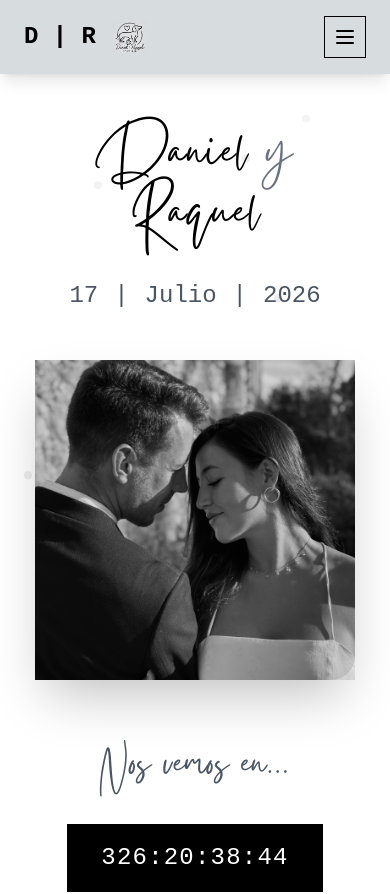
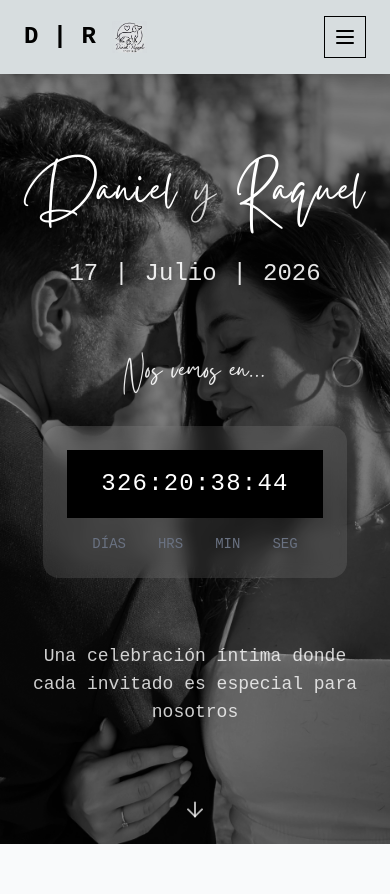
Before and after one commit to janaigutierrez/boda-modo-cata, a React (Vite) app: page / in a window 390 px wide. Shown: the top 894 px of the page. Built offline with nearby package versions, Linux system fonts and the light colour scheme.

Commit message:
pics adjust add timeline

```diff
--- a/src/components/sections/Hero.jsx
+++ b/src/components/sections/Hero.jsx
@@ -1,7 +1,6 @@
 import { motion } from 'framer-motion'
 import { Heart, ArrowDown } from 'lucide-react'
 import Button from '../ui/Button'
-import ImagePlaceholder from '../ui/ImagePlaceholder'
 import CountdownTimer from '../ui/CountdownTimer'
 
 const Hero = ({ data }) => {
@@ -10,42 +9,32 @@ const Hero = ({ data }) => {
     }
 
     return (
-        <section className="min-h-screen bg-white flex items-center justify-center relative overflow-hidden">
+        <section className="min-h-screen relative overflow-hidden">
+            {/* Foto 1 como fondo completo */}
+            <div
+                className="absolute inset-0 bg-cover bg-center bg-no-repeat"
+                style={{
+                    backgroundImage: 'url(/images/1.jpg)'
+                }}
+            />
+
+            {/* Overlay oscuro para legibilidad */}
+            <div className="absolute inset-0 bg-black/40" />
+
+            {/* Contenido superpuesto */}
+            <div className="relative z-10 min-h-screen flex items-center justify-center">
                 <div style={{ marginTop: '100px' }}></div>
 
-            {/* Fondo con elementos flotantes */}
-            <div className="absolute inset-0">
-                {[...Array(6)].map((_, i) => (
-                    <motion.div
-                        key={i}
-                        className="absolute w-2 h-2 bg-black/10 rounded-full"
-                        style={{
-                            left: `${Math.random() * 100}%`,
-                            top: `${Math.random() * 100}%`,
-                        }}
-                        animate={{
-                            y: [-20, 20, -20],
-                            opacity: [0.3, 0.8, 0.3]
-                        }}
-                        transition={{
-                            duration: 4,
-                            repeat: Infinity,
-                            delay: i * 0.5
-                        }}
-                    />
-                ))}
-            </div>
-
                 {/* Contenido principal */}
-            <div className="text-center z-10 max-w-4xl mx-auto px-6 pt-20">
+                <div className="text-center max-w-4xl mx-auto px-6 text-white">
                     <motion.div
                         initial={{ opacity: 0, y: 50 }}
                         animate={{ opacity: 1, y: 0 }}
                         transition={{ duration: 1.2, ease: "easeOut" }}
                     >
-                    <h1 className="text-6xl md:text-6xl font-light tracking-wide mt-12 mb-8 text-black">
+                        <h1 className="text-6xl md:text-7xl font-light tracking-wide mt-12 mb-8">
                             {data?.couple.groom}{" "}
-                        <span className="text-6xl md:text-6xl font-handwritten text-gray-500">y</span>{" "}
+                            <span className="text-5xl md:text-6xl font-handwritten text-white/80">y</span>{" "}
                             {data?.couple.bride}
                         </h1>
                     </motion.div>
@@ -56,7 +45,7 @@ const Hero = ({ data }) => {
                         transition={{ duration: 1, delay: 0.8 }}
                         className="space-y-6"
                     >
-                    <div className="flex items-center justify-center space-x-4 text-2xl text-gray-600">
+                        <div className="flex items-center justify-center space-x-4 text-2xl text-white/90">
                             <span>{data?.date.day}</span>
                             <span>|</span>
                             <span>{data?.date.month}</span>
@@ -65,54 +54,39 @@ const Hero = ({ data }) => {
                         </div>
                     </motion.div>
 
-                {/* FOTO 1 - Después de la fecha, antes del countdown */}
-                <motion.div
-                    initial={{ opacity: 0, scale: 0.8 }}
-                    animate={{ opacity: 1, scale: 1 }}
-                    transition={{ duration: 1, delay: 1.0 }}
-                    className="my-12"
-                >
-                    <div className="relative mx-auto w-80 h-80 md:w-96 md:h-96">
-                        <img
-                            src="/images/1.jpg"
-                            alt="Daniel y Raquel"
-                            className="w-full h-full object-cover shadow-2xl"
-                        />
-                        {/* Overlay sutil para efecto elegante */}
-                        <div className="absolute inset-0 bg-gradient-to-t from-black/10 to-transparent rounded-3xl"></div>
-                    </div>
-                </motion.div>
-
                     {/* Countdown Timer */}
                     <motion.div
                         initial={{ opacity: 0, y: 30 }}
                         animate={{ opacity: 1, y: 0 }}
-                    transition={{ duration: 1, delay: 1.3 }}
+                        transition={{ duration: 1, delay: 1.0 }}
                         className="my-16"
                     >
-                    <h3 className="text-5xl font-light text-gray-600 mb-8">Nos vemos en...</h3>
+                        <h3 className="text-4xl font-light text-white/90 mb-8">Nos vemos en...</h3>
+                        <div className="bg-white/10 backdrop-blur-sm rounded-2xl p-6 inline-block">
                             <CountdownTimer targetDate={data?.date.countdown} />
+                        </div>
                     </motion.div>
 
                     <motion.div
                         initial={{ opacity: 0, y: 30 }}
                         animate={{ opacity: 1, y: 0 }}
-                    transition={{ duration: 1, delay: 1.5 }}
+                        transition={{ duration: 1, delay: 1.3 }}
                         className="mt-16 space-y-6"
                     >
-                    <p className="text-sm text-gray-400 max-w-md mx-auto">
+                        <p className="text-lg text-white/80 max-w-md mx-auto">
                             Una celebración íntima donde cada invitado es especial para nosotros
                         </p>
                     </motion.div>
                 </div>
+            </div>
 
             {/* Flecha scroll down */}
             <motion.div
-                className="absolute bottom-8 left-1/2 transform -translate-x-1/2"
+                className="absolute bottom-8 left-1/2 transform -translate-x-1/2 z-10"
                 animate={{ y: [0, 10, 0] }}
                 transition={{ duration: 2, repeat: Infinity }}
             >
-                <ArrowDown className="w-6 h-6 text-gray-400" />
+                <ArrowDown className="w-6 h-6 text-white/70" />
             </motion.div>
         </section>
     )
--- a/src/components/sections/OurStory.jsx
+++ b/src/components/sections/OurStory.jsx
@@ -1,6 +1,7 @@
+// src/components/sections/OurStory.jsx - ORIGINAL con fotos reales
 import { motion } from 'framer-motion'
 import { useInView } from 'react-intersection-observer'
-import { Heart, Calendar, MapPin, Home } from 'lucide-react'
+import { Heart } from 'lucide-react'
 import Card from '../ui/Card'
 
 const OurStory = ({ data }) => {
@@ -9,8 +10,40 @@ const OurStory = ({ data }) => {
         threshold: 0.2
     })
 
+    const storyMilestones = [
+        {
+            year: "2018",
+            title: "Nos conocimos",
+            icon: "/images/bird.png"
+        },
+        {
+            year: "2021",
+            title: "El destino nos une de nuevo",
+            icon: "/images/heart.png"
+
+        },
+        {
+            year: "2023",
+            title: "Llega Cata",
+            icon: "/images/bond.png"
+
+        },
+        {
+            year: "2024",
+            title: "La Propuesta",
+            icon: "/images/ring.png"
+
+        },
+        {
+            year: "2026",
+            title: "¡Nos casamos!",
+            icon: "/images/rings.png"
+
+        }
+    ]
+
     return (
-        <section className="py-32 bg-white" ref={ref}>
+        <section className="py-32 bg-gray-50" ref={ref}>
             <div className="max-w-7xl mx-auto px-6">
                 {/* Título */}
                 <motion.div
@@ -30,90 +63,89 @@ const OurStory = ({ data }) => {
                     </p>
                 </motion.div>
 
-                {/* Layout principal: Fotos de Raquel - composición compacta */}
-                <div className="mb-20">
+                {/* Grid de fotos y timeline */}
+                <div className="grid lg:grid-cols-2 gap-16 items-center mb-20">
+                    {/* Fotos de la pareja */}
                     <motion.div
-                        initial={{ opacity: 0, y: 50 }}
-                        animate={inView ? { opacity: 1, y: 0 } : {}}
+                        initial={{ opacity: 0, x: -50 }}
+                        animate={inView ? { opacity: 1, x: 0 } : {}}
                         transition={{ duration: 1, delay: 0.3 }}
+                        className="grid grid-cols-2 gap-6"
                     >
-                        <div className="flex items-start justify-center gap-3 max-w-4xl mx-auto">
-                            {/* Foto 2 - Izquierda vertical */}
+                        {/* Foto principal grande */}
+                        <div className="col-span-2">
                             <img
                                 src="/images/2.jpg"
-                                alt="Daniel y Raquel - Momento especial"
-                                className="w-80 h-120 object-cover shadow-md"
+                                alt="Daniel y Raquel - Foto principal"
+                                className="w-full h-120 object-cover border-2 border-gray-200 shadow-lg"
                             />
+                        </div>
 
-                            {/* Fotos 4 y 6 - Derecha apiladas */}
-                            <div className="flex flex-col gap-3">
+                        {/* Fotos pequeñas */}
+                        <div>
                             <img
                                 src="/images/4.jpg"
-                                    alt="Daniel y Raquel juntos"
-                                    className="w-80 h-60 object-cover shadow-md"
+                                alt="Momento especial"
+                                className="w-full h-60 object-cover border-2 border-gray-200 shadow-lg"
                             />
+                        </div>
+
+                        <div>
                             <img
                                 src="/images/6.jpg"
-                                    alt="Daniel y Raquel - Aventuras"
-                                    className="w-80 h-57 object-cover shadow-md"
+                                alt="Con Cata"
+                                className="w-full h-60 object-cover shadow-lg"
                             />
                         </div>
+                    </motion.div>
+
+                    {/* Timeline */}
+                    <motion.div
+                        initial={{ opacity: 0, x: 50 }}
+                        animate={inView ? { opacity: 1, x: 0 } : {}}
+                        transition={{ duration: 1, delay: 0.5 }}
+                        className="space-y-12 relative"
+                    >
+                        {/* Línia vertical */}
+                        <div className="absolute left-12.5 top-10 bottom-10 w-0.5 bg-gray-300 z-0"></div>
+
+                        {storyMilestones.map((milestone, index) => (
+                            <motion.div
+                                key={milestone.year}
+                                initial={{ opacity: 0, y: 30 }}
+                                animate={inView ? { opacity: 1, y: 0 } : {}}
+                                transition={{ duration: 0.8, delay: 0.7 + index * 0.2 }}
+                                className="flex items-start space-x-4"
+                            >
+                                <div className="w-25 h-25 border-2 border-black bg-white flex items-center justify-center text-2xl flex-shrink-0 relative z-10">
+                                    <img
+                                        src={milestone.icon}
+                                        alt={`Icon for ${milestone.title}`}
+                                        className="w-full h-full object-contain object-center"
+                                    />
+                                </div>
+                                <div>
+                                    <div
+                                        style={{
+                                            fontFamily: "Brittany",
+                                            fontSize: "1.5rem"
+                                        }}
+                                    >
+                                        {milestone.year}
+                                    </div>
+                                    <h3
+                                        style={{
+                                            fontFamily: "'JetBrains Mono', monospace",
+                                            fontSize: "1.2rem",
+                                        }}
+                                    >
+                                        {milestone.title}
+                                    </h3>
                                 </div>
                             </motion.div>
+                        ))}
+                    </motion.div>
                 </div>
-
-                {/* Historia en cards */}
-                <motion.div
-                    initial={{ opacity: 0, y: 50 }}
-                    animate={inView ? { opacity: 1, y: 0 } : {}}
-                    transition={{ duration: 1, delay: 0.9 }}
-                    className="grid md:grid-cols-3 gap-8 mb-16"
-                >
-                    <Card hover={true} gradient={true} className="text-center">
-                        <Calendar className="w-12 h-12 mx-auto mb-4 text-black" />
-                        <h3 className="text-2xl font-bold text-black mb-2">El Encuentro</h3>
-                        <p className="text-gray-600">
-                            Todo comenzó cuando menos lo esperábamos. Un encuentro que cambiaría nuestras vidas para siempre.
-                        </p>
-                    </Card>
-
-                    <Card hover={true} gradient={true} className="text-center">
-                        <Heart className="w-12 h-12 mx-auto mb-4 text-red-500" />
-                        <h3 className="text-2xl font-bold text-black mb-2">El Amor</h3>
-                        <p className="text-gray-600">
-                            Poco a poco fuimos construyendo algo especial. Aventuras, risas y complicidad nos unieron.
-                        </p>
-                    </Card>
-
-                    <Card hover={true} gradient={true} className="text-center">
-                        <Home className="w-12 h-12 mx-auto mb-4 text-black" />
-                        <h3 className="text-2xl font-bold text-black mb-2">La Familia</h3>
-                        <p className="text-gray-600">
-                            Con Catalina completamos nuestra pequeña familia. Ahora llega el momento de oficializarlo.
-                        </p>
-                    </Card>
-                </motion.div>
-
-                {/* Cita romántica final */}
-                <motion.div
-                    initial={{ opacity: 0, scale: 0.9 }}
-                    animate={inView ? { opacity: 1, scale: 1 } : {}}
-                    transition={{ duration: 1, delay: 1.1 }}
-                    className="text-center"
-                >
-                    <Card className="!bg-black text-white max-w-3xl mx-auto">
-                        <div className="text-center space-y-4">
-                            <div className="text-4xl">💕</div>
-                            <blockquote className="text-2xl font-light italic">
-                                "El amor no se trata de encontrar a la persona perfecta,
-                                sino de ver la perfección en una persona imperfecta"
-                            </blockquote>
-                            <div className="text-gray-300 text-lg">
-                                — Daniel & Raquel
-                            </div>
-                        </div>
-                    </Card>
-                </motion.div>
             </div>
         </section>
     )
```
Lines whose indentation alone changed are shown as unchanged.
